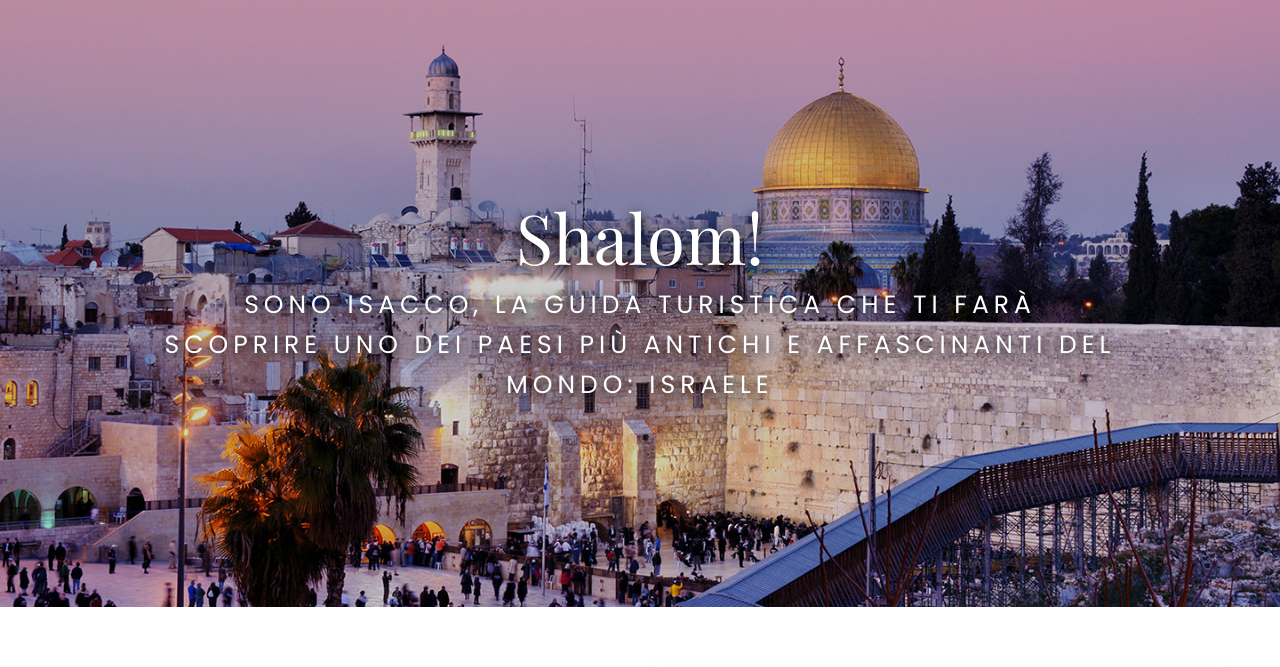
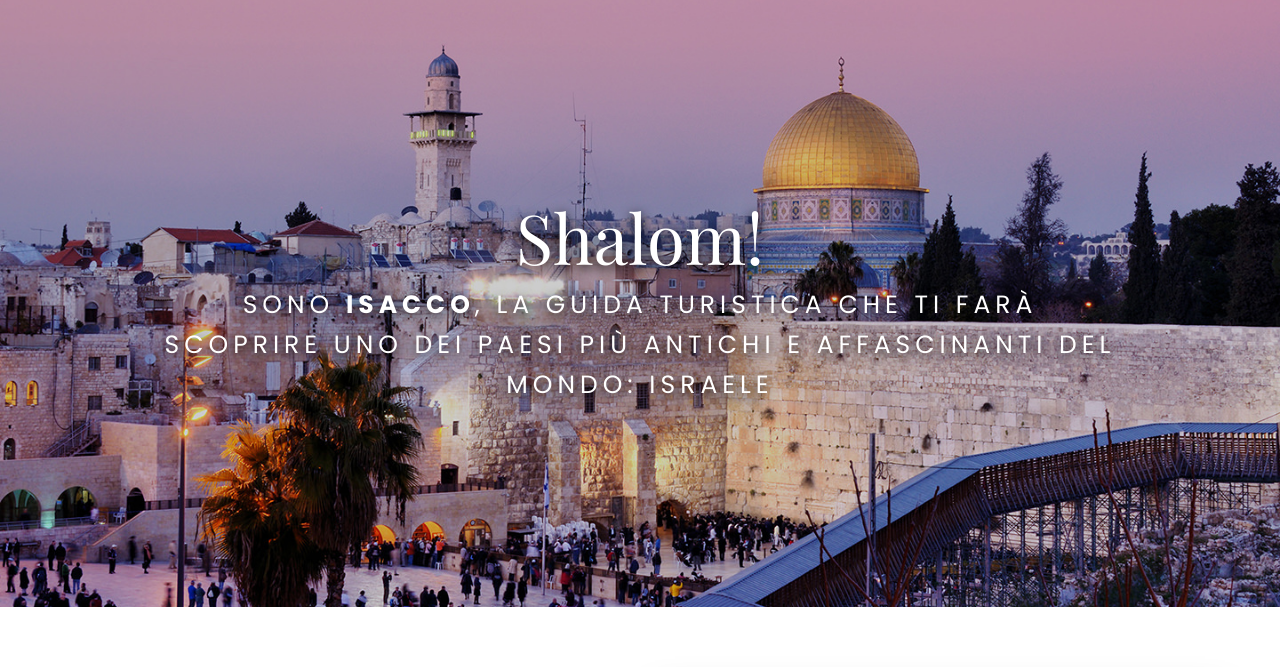
Before and after one commit to gershomcharig/viaggioinisraele.com, a plain HTML site: page index.html in a window 1280 px wide. Shown: the part 133-800 px from the top of the page. Drawn offline with nearby package versions, Linux system fonts and the light colour scheme.

Commit message:
Isacco bold

```diff
--- a/index.html
+++ b/index.html
@@ -68,7 +68,7 @@
     <section class="homepage-hero">
         <div class="wrapper">
             <h1>Shalom!</h1>
-            <p>Sono Isacco, la guida turistica che ti farà scoprire uno dei paesi
+            <p>Sono <strong>Isacco</strong>, la guida turistica che ti farà scoprire uno dei paesi
 più antichi e affascinanti del mondo: Israele</p>
         <div class="wrapper">
     </section>
```
